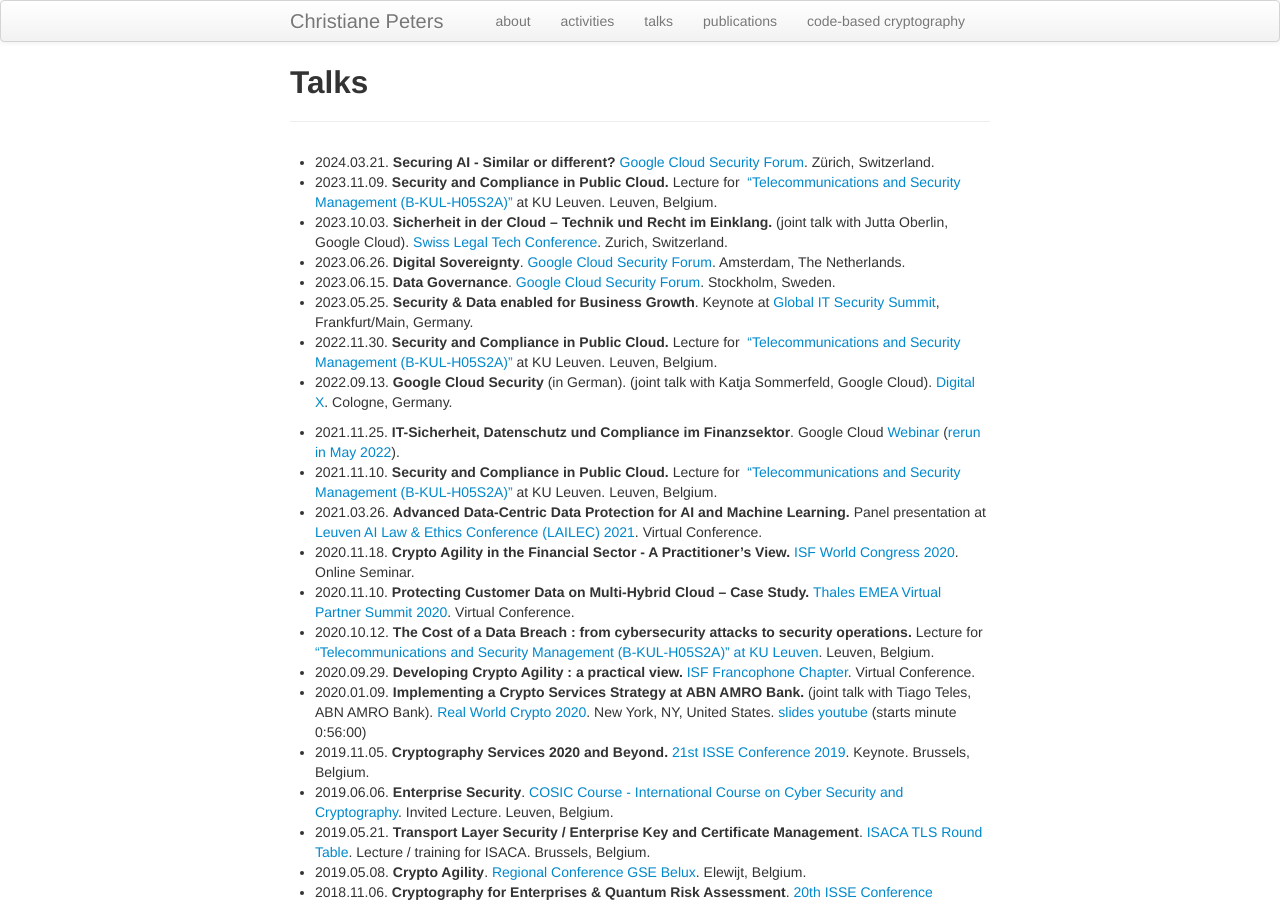
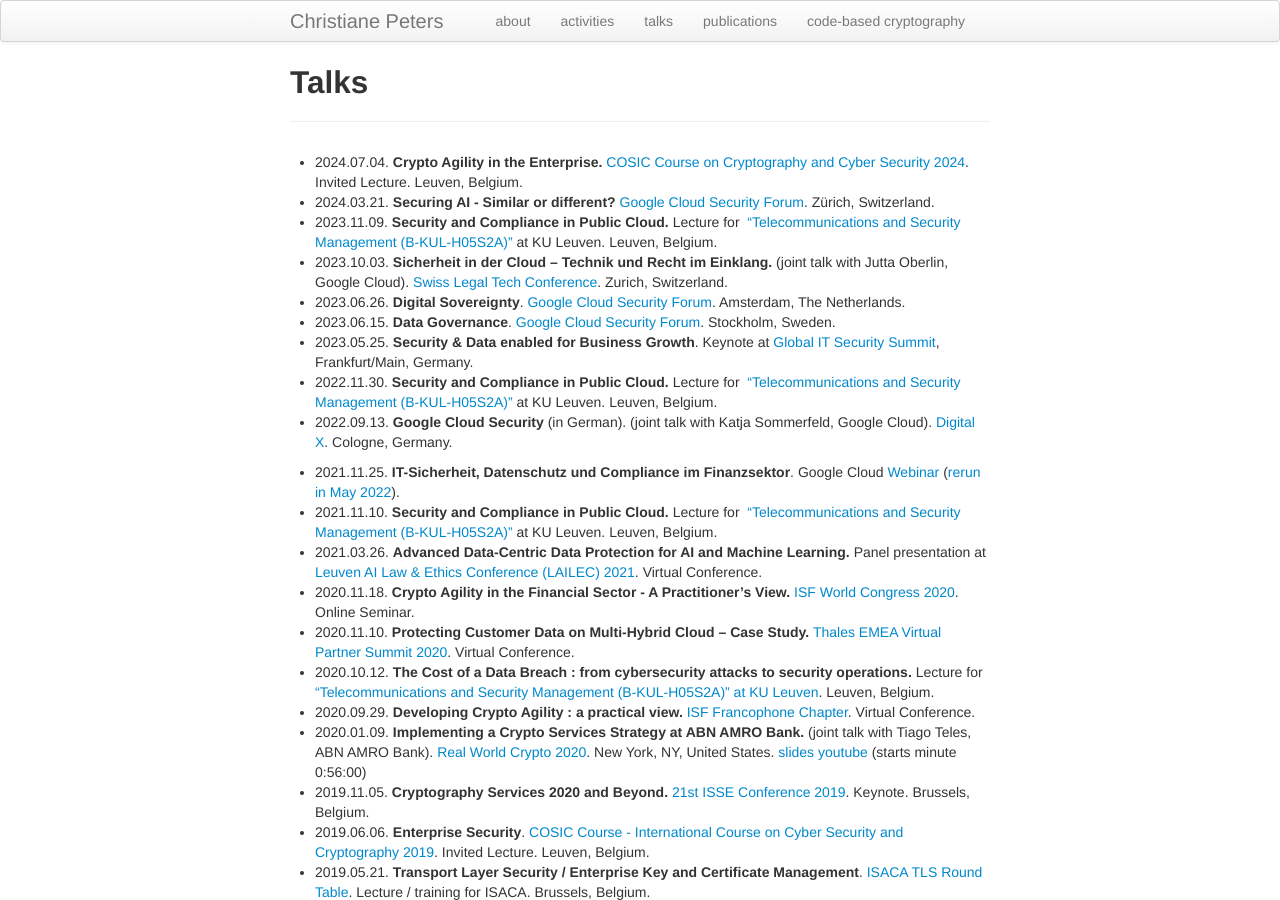
Before and after one commit to christianepeters/christianepeters.github.io, a Jekyll site: the page built from talks.md, in a window 1280 px wide and 900 px high. Built offline with Jekyll 4.4.1, drawn with Linux system fonts in a browser that asks for light colours.

Commit message:
Talk for COSIC Course

```diff
--- a/talks.md
+++ b/talks.md
@@ -3,6 +3,7 @@ title: "Talks"
 layout: page
 ---
 
+- 2024.07.04. **Crypto Agility in the Enterprise.** [COSIC Course on Cryptography and Cyber Security 2024](https://www.esat.kuleuven.be/cosic/events/cosic-course/programme/). Invited Lecture. Leuven, Belgium.
 - 2024.03.21. **Securing AI - Similar or different?** [Google Cloud Security Forum](https://rsvp.withgoogle.com/events/security-forum-zurich-2024). Zürich, Switzerland.
 - 2023.11.09. **Security and Compliance in Public Cloud.** Lecture for  ["Telecommunications and Security Management (B-KUL-H05S2A)"](https://onderwijsaanbod.kuleuven.be/syllabi/e/H05S2AE.htm#activetab=doelstellingen_idp21220816) at KU Leuven. Leuven, Belgium.
 - 2023.10.03. **Sicherheit in der Cloud – Technik und Recht im Einklang.** (joint talk with Jutta Oberlin, Google Cloud). [Swiss Legal Tech Conference](http://swisslegal.tech/). Zurich, Switzerland.
@@ -21,7 +22,7 @@ layout: page
 - 2020.09.29. **Developing Crypto Agility : a practical view.** [ISF Francophone Chapter](https://www.securityforum.org/events/chapter-meetings/francophone-chapter-meeting/). Virtual Conference.
 - 2020.01.09. **Implementing a Crypto Services Strategy at ABN AMRO Bank.** (joint talk with Tiago Teles, ABN AMRO Bank). [Real World Crypto 2020](https://rwc.iacr.org/2020/program.html). New York, NY, United States. [slides](https://rwc.iacr.org/2020/slides/Peters-Teles.pdf) [youtube](https://youtu.be/kED3K57EV6w) (starts minute 0:56:00)
 - 2019.11.05. **Cryptography Services 2020 and Beyond.** [21st ISSE Conference 2019](https://www.isse.eu.com/isse-2019-programme/). Keynote. Brussels, Belgium.
-- 2019.06.06. **Enterprise Security**. [COSIC Course - International Course on Cyber Security and Cryptography](https://www.cosic.esat.kuleuven.be/events/course/programme/). Invited Lecture. Leuven, Belgium.
+- 2019.06.06. **Enterprise Security**. [COSIC Course - International Course on Cyber Security and Cryptography 2019](https://www.esat.kuleuven.be/cosic/events/course/programme/index.html). Invited Lecture. Leuven, Belgium.
 - 2019.05.21. **Transport Layer Security / Enterprise Key and Certificate Management**. [ISACA TLS Round Table](https://engage.isaca.org/belgiumchapter/events/eventdescription?CalendarEventKey=4e9cc7c8-9e5e-47cf-8544-bcb9d1bc18b5&CommunityKey=c017fae9-cee4-404f-a1f1-cd4ad89cb31a). Lecture / training for ISACA. Brussels, Belgium.
 - 2019.05.08. **Crypto Agility**. [Regional Conference GSE Belux](https://www.gsebelux.com/node/259). Elewijt, Belgium.
 - 2018.11.06. **Cryptography for Enterprises & Quantum Risk Assessment**. [20th ISSE Conference 2018.](https://www.isse.eu.com) Keynote. Brussels, Belgium.
```
